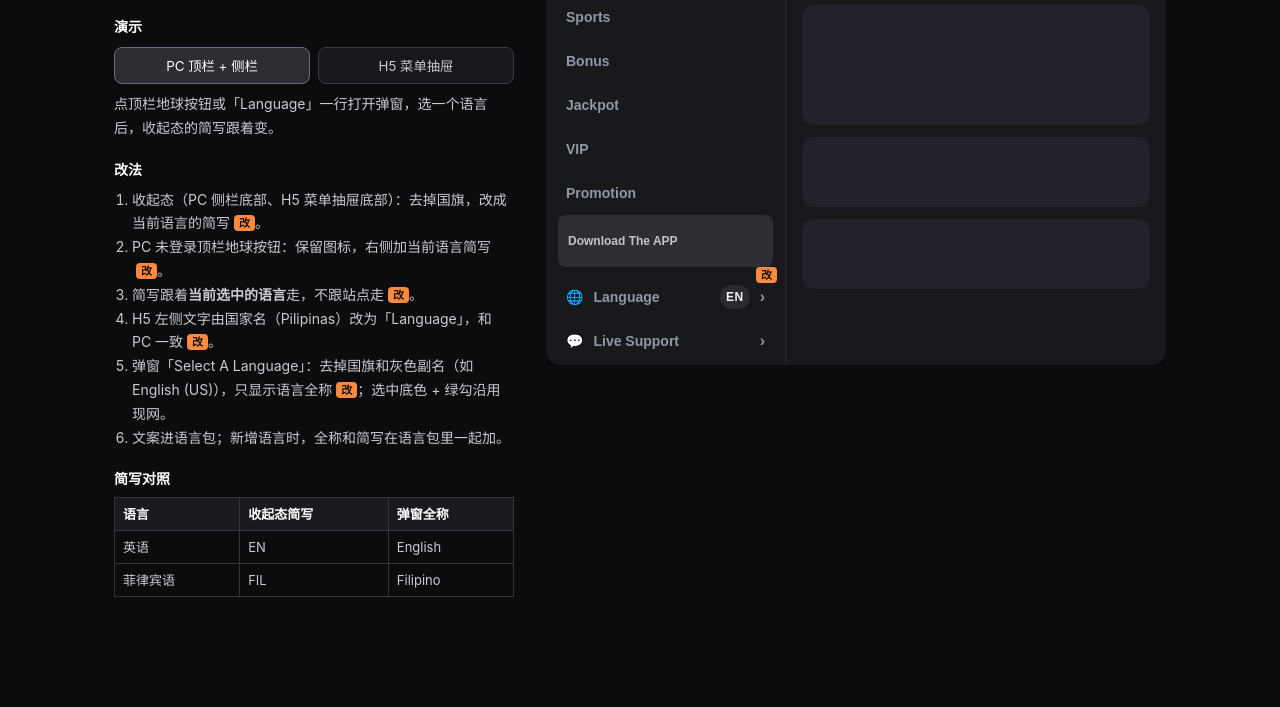
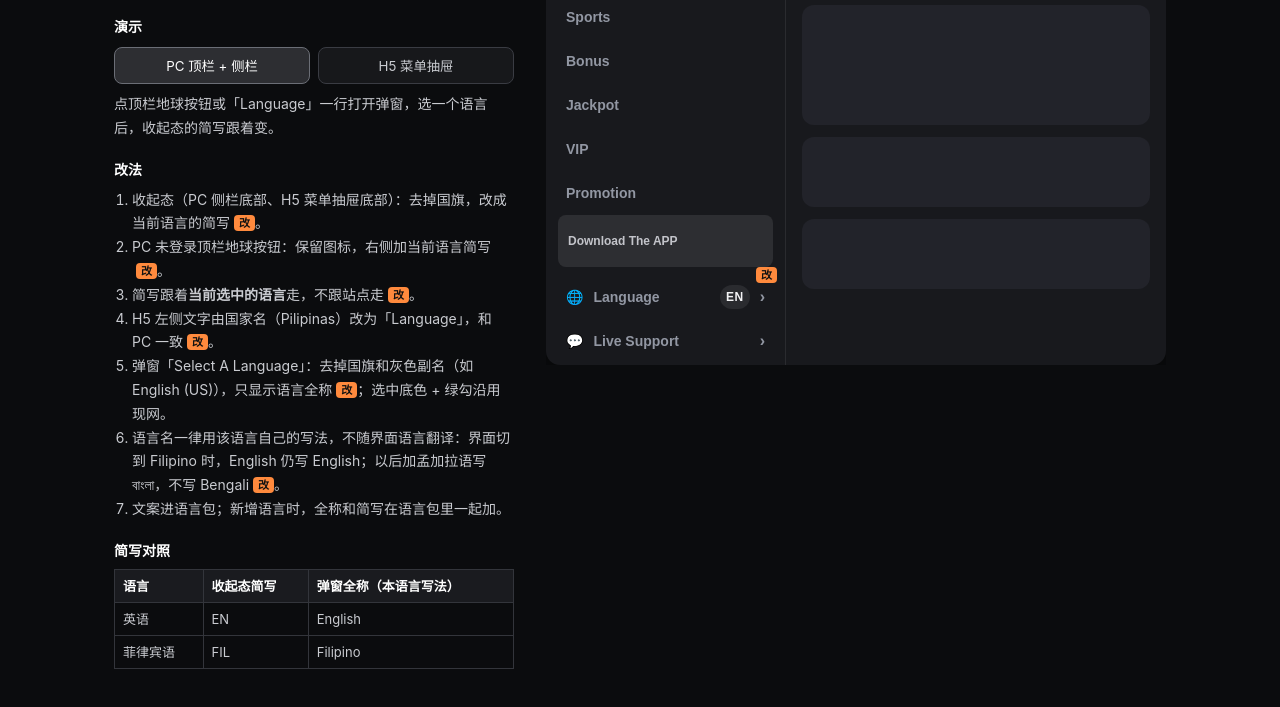
Before and after one commit to harveyhashit-lgtm/dg-proto, a plain HTML site: page r-fe-014/index.html in a window 1280 px wide. Shown: the part 97-804 px from the top of the page. Drawn offline with Linux system fonts and the light colour scheme.

Commit message:
R-FE-014: 语言名用各自语言写法
Co-Authored-By: Claude Opus 5.5 <noreply@anthropic.com>

```diff
--- a/r-fe-014/index.html
+++ b/r-fe-014/index.html
@@ -94,12 +94,13 @@
     <li>简写跟着<b>当前选中的语言</b>走，不跟站点走<span class="badge">改</span>。</li>
     <li>H5 左侧文字由国家名（Pilipinas）改为「Language」，和 PC 一致<span class="badge">改</span>。</li>
     <li>弹窗「Select A Language」：去掉国旗和灰色副名（如 English (US)），只显示语言全称<span class="badge">改</span>；选中底色 + 绿勾沿用现网。</li>
+    <li>语言名一律用该语言自己的写法，不随界面语言翻译：界面切到 Filipino 时，English 仍写 English；以后加孟加拉语写 বাংলা，不写 Bengali<span class="badge">改</span>。</li>
     <li>文案进语言包；新增语言时，全称和简写在语言包里一起加。</li>
   </ol>
 
   <h2>简写对照</h2>
   <table>
-    <tr><th>语言</th><th>收起态简写</th><th>弹窗全称</th></tr>
+    <tr><th>语言</th><th>收起态简写</th><th>弹窗全称（本语言写法）</th></tr>
     <tr><td>英语</td><td>EN</td><td>English</td></tr>
     <tr><td>菲律宾语</td><td>FIL</td><td>Filipino</td></tr>
   </table>
```
